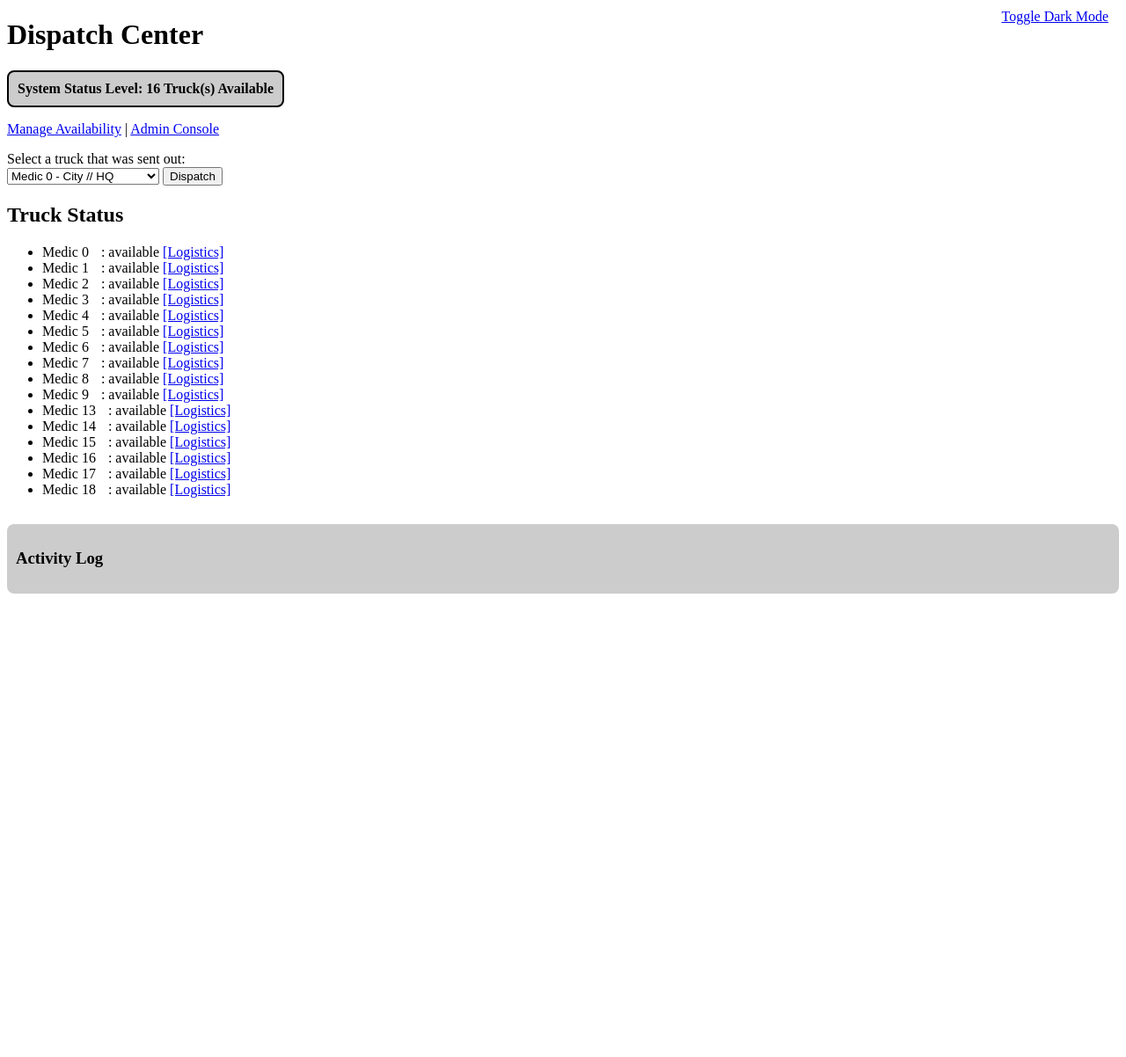
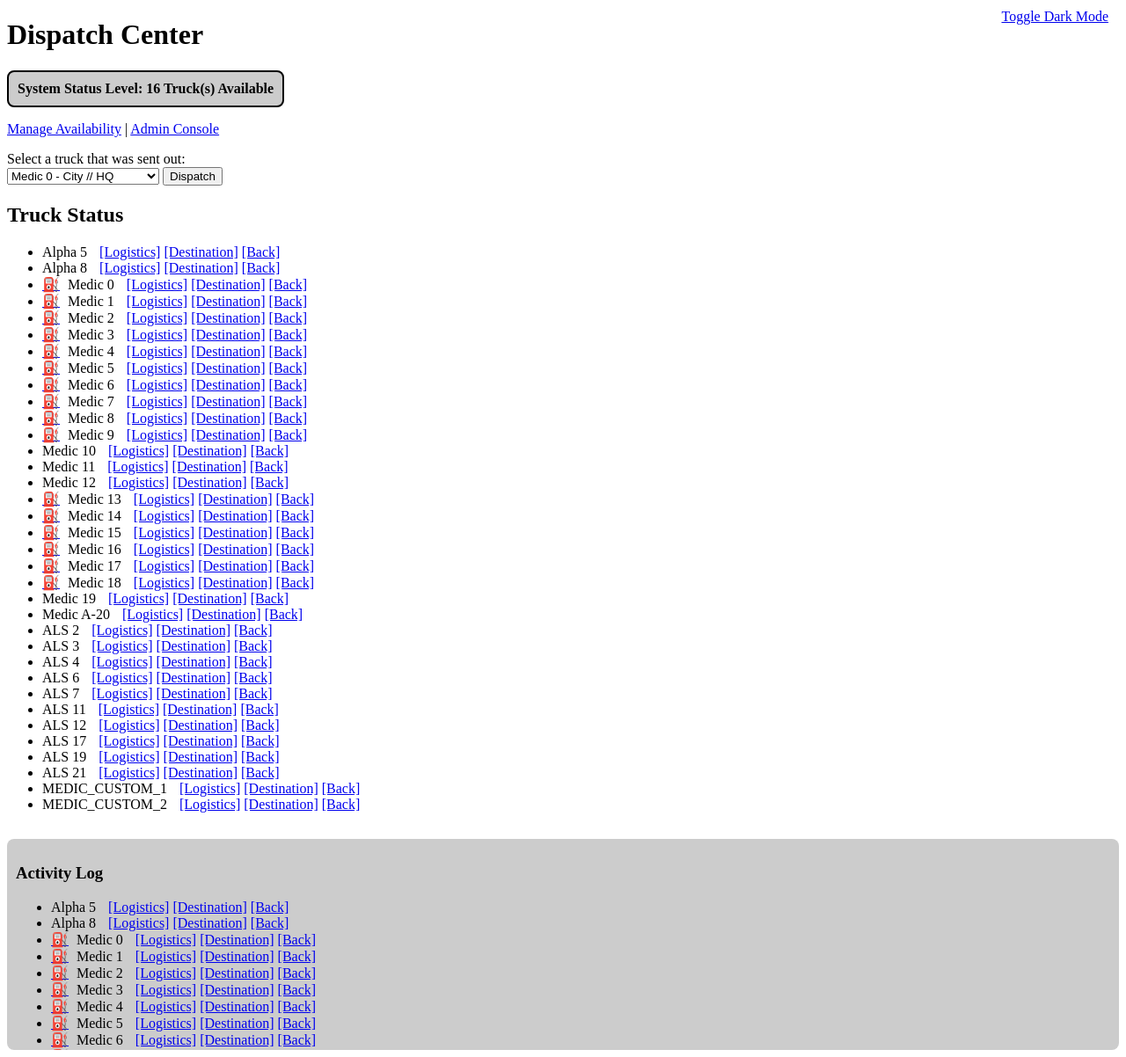
Before and after one commit to sndjy1986/OperationalEX, a Flask app: page / in a window 1280 px wide. Shown: the whole page at 88% size. Before the commit the page ends 675 px from the top, so only its background shows below. Run offline with Flask 3, Linux system fonts and the light colour scheme.

Commit message:
Add files via upload

```diff
--- a/templates/index.html
+++ b/templates/index.html
@@ -3,6 +3,19 @@
 <head>
     <title>Medshore Dispatch Dashboard</title>
     <style>
+.fuel-timer {
+    margin-left: 10px;
+    font-size: 0.9em;
+}
+.fuel-expired {
+    animation: flashRedFuel 1s infinite;
+    color: red;
+    font-weight: bold;
+}
+@keyframes flashRedFuel {
+    0%, 100% { color: red; }
+    50% { color: white; }
+}
 .fuel-timer {
     margin-left: 10px;
     font-size: 0.9em;
@@ -107,41 +120,45 @@ body.dark-mode {
     <h2>Truck Status</h2>
     <ul>
 {% for truck in trucks %}
-            {% if status[truck.id] != "unavailable" %}
-                <li id="truck-{{ truck.id }}">
-                    <span class="{% if truck.id in flash_trucks %}flash{% endif %}">{{ truck.id }}</span> <span id="fuel-{{ truck.id }}" class="fuel-timer"></span>:
-                    <span class="{% if truck.id in flash_trucks %}flash {% endif %}
-                        {% if status[truck.id] == 'available' %}status-available
-                        {% elif status[truck.id] == 'out' %}status-out
-                        {% elif status[truck.id] == 'logistics' %}status-logistics
-                        {% elif status[truck.id] == 'destination' %}status-destination
-                        {% endif %}">
-                        {{ status[truck.id] }}
-                    </span>
-
-                    {% if status[truck.id] == "logistics" or status[truck.id] == "destination" %}
-                        <span id="timer-{{ truck.id }}" data-start="{{ logistics_times[truck.id] }}"></span>
-                        {% if status[truck.id] == "logistics" %}
-                            <a href="/reset/{{ truck.id }}">[Reset]</a>
-                        {% else %}
-                            <a href="/reset/{{ truck.id }}">[Reset]</a>
+    <li class="truck status-{{ status[truck.id] }}">
+        {% if status[truck.id] == 'available' and status[truck.id] != 'logistics' %}
+            <a href="#" onclick="startFuelTimer('{{ truck.id }}')" style="margin-right: 5px;">⛽</a>
         {% endif %}
-                    {% elif status[truck.id] == "out" %}
+        <span>{{ truck.id }}</span>
+        <span id="fuel-{{ truck.id }}" class="fuel-timer"></span>
+        {% if truck.id in flash_trucks %}
+            <span class="flash">!</span>
+        {% endif %}
+        {% if status[truck.id] in ["logistics", "destination"] %}
+            <span id="logistics-{{ truck.id }}"></span>
+        {% endif %}
+        <a href="/logistics/{{ truck.id }}">[Logistics]</a>
         <a href="/destination/{{ truck.id }}">[Destination]</a>
         <a href="/reset/{{ truck.id }}">[Back]</a>
-                    {% elif status[truck.id] == "available" %}
-                        <a href="/logistics/{{ truck.id }}">[Logistics]</a>
-                    {% endif %}
     </li>
-            {% endif %}
 {% endfor %}
 </ul>
 
     <div id="log">
         <h3>Activity Log</h3>
         <ul>
-            {% for entry in activity_log %}
-                <li>{{ entry }}</li>
+{% for truck in trucks %}
+    <li class="truck status-{{ status[truck.id] }}">
+        {% if status[truck.id] == 'available' and status[truck.id] != 'logistics' %}
+            <a href="#" onclick="startFuelTimer('{{ truck.id }}')" style="margin-right: 5px;">⛽</a>
+        {% endif %}
+        <span>{{ truck.id }}</span>
+        <span id="fuel-{{ truck.id }}" class="fuel-timer"></span>
+        {% if truck.id in flash_trucks %}
+            <span class="flash">!</span>
+        {% endif %}
+        {% if status[truck.id] in ["logistics", "destination"] %}
+            <span id="logistics-{{ truck.id }}"></span>
+        {% endif %}
+        <a href="/logistics/{{ truck.id }}">[Logistics]</a>
+        <a href="/destination/{{ truck.id }}">[Destination]</a>
+        <a href="/reset/{{ truck.id }}">[Back]</a>
+    </li>
 {% endfor %}
 </ul>
     </div>
@@ -257,6 +274,37 @@ function updateFuelTimers() {
 }
 
 updateFuelTimers();
+const fuelTimers = {};
+
+function startFuelTimer(truckId) {
+    const el = document.getElementById("fuel-" + truckId);
+    if (!el) return;
+    const endTime = Date.now() + 10 * 60 * 1000;  // 10 minutes
+    fuelTimers[truckId] = endTime;
+    updateFuelTimers();
+}
+
+function updateFuelTimers() {
+    const now = Date.now();
+    for (const [truckId, endTime] of Object.entries(fuelTimers)) {
+        const el = document.getElementById("fuel-" + truckId);
+        const titleEl = el?.closest("li")?.querySelector("span");
+        if (!el || !titleEl) continue;
+
+        const remaining = endTime - now;
+        if (remaining <= 0) {
+            el.textContent = "⛽ expired";
+            titleEl.classList.add("fuel-expired");
+        } else {
+            const min = Math.floor(remaining / 60000);
+            const sec = Math.floor((remaining % 60000) / 1000);
+            el.textContent = `⛽ ${min}:${sec.toString().padStart(2, "0")}`;
+        }
+    }
+    setTimeout(updateFuelTimers, 1000);
+}
+
+updateFuelTimers();
 </script>
 </body>
 </html>
```
Lines whose indentation alone changed are shown as unchanged.
